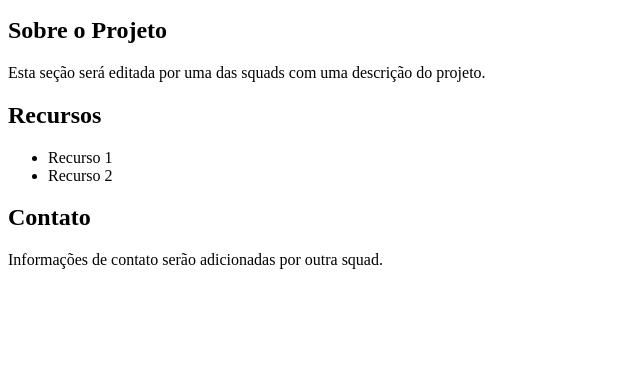
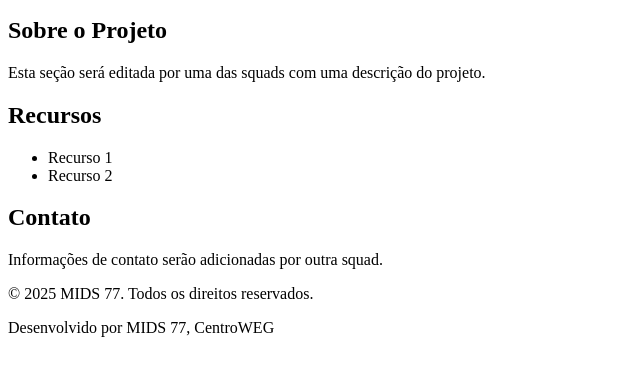
Before and after one commit to MIDS-77/projeto-colaborativo, a plain HTML site: page index.html in a window 1280 px wide. Shown: the part 101-476 px from the top of the page, without its empty margins (0-640 px from the left). Drawn offline with Linux system fonts and the light colour scheme.

Commit message:
MIDS77-10/Feat: direitos autorais

```diff
--- a/index.html
+++ b/index.html
@@ -29,5 +29,10 @@
       <p>Informações de contato serão adicionadas por outra squad.</p>
     </section>
   </main>
+
+  <footer>
+    <p>© 2025 MIDS 77. Todos os direitos reservados.</p>
+    <p>Desenvolvido por MIDS 77, CentroWEG</p>
+  </footer>
 </body>
 </html>
```
